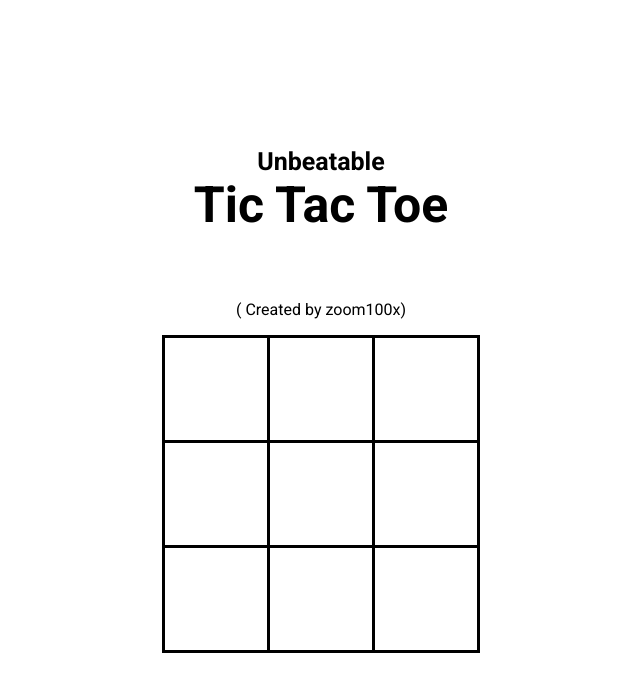
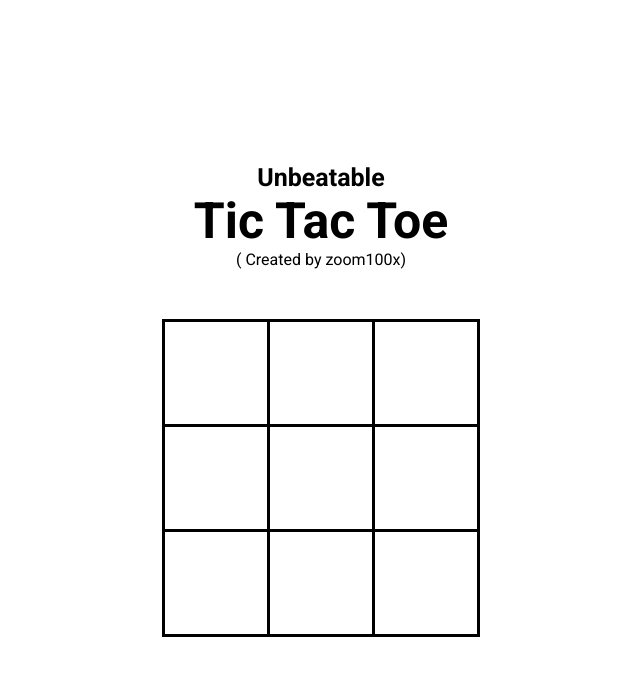
Before and after one commit to zoom100x/Tic_Tac_Toe_unbeatable, a plain HTML site: page index.html in a window 1280 px wide. Shown: the whole page, without its empty margins (319-959 px from the left). Drawn offline with Linux system fonts and the light colour scheme.

Commit message:
Update style.css

```diff
--- a/style.css
+++ b/style.css
@@ -12,10 +12,13 @@ body{
     align-items: center;
     overflow: hidden;
 }
-
+.copyright{
+    margin: 0 0 50px 0;
+    padding: 0;
+}
 h1{
     font-size: 50px;
-    margin: 0 0 50px 0;
+    margin: 0;
     padding: 0;
 }
 h3{
```
